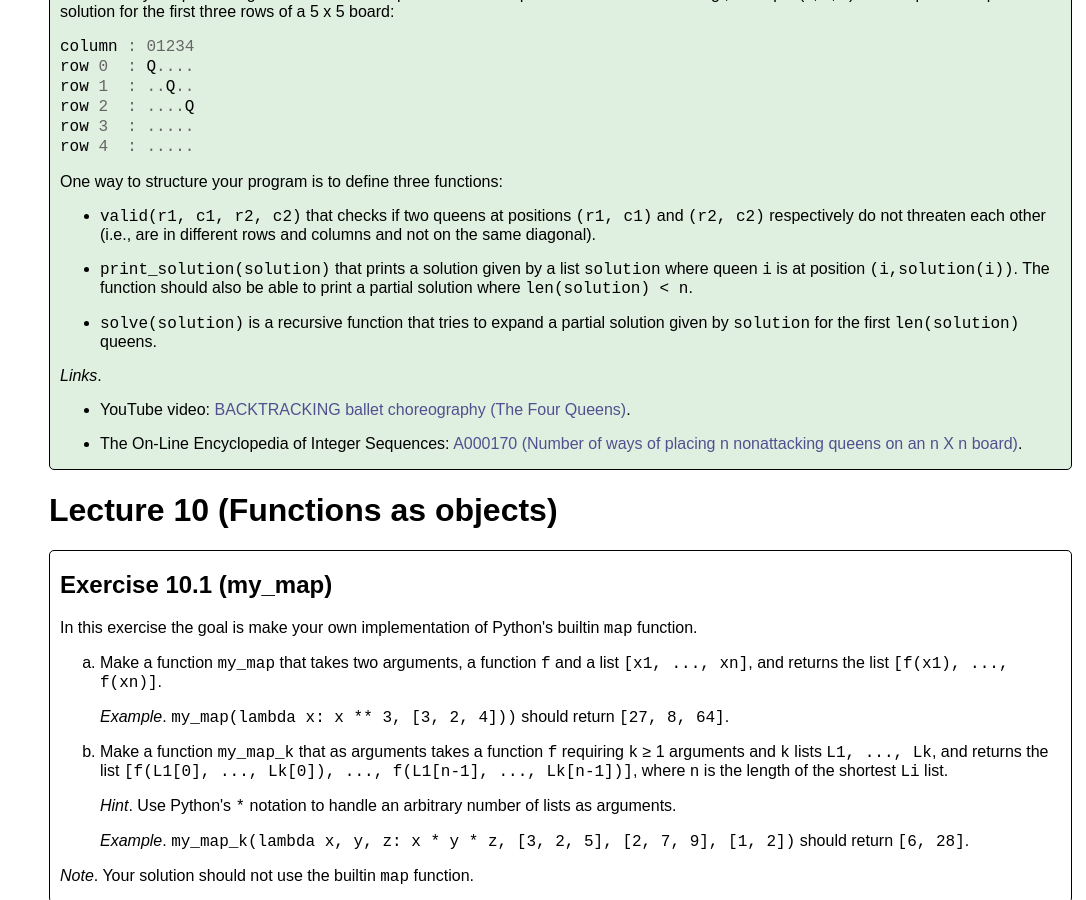
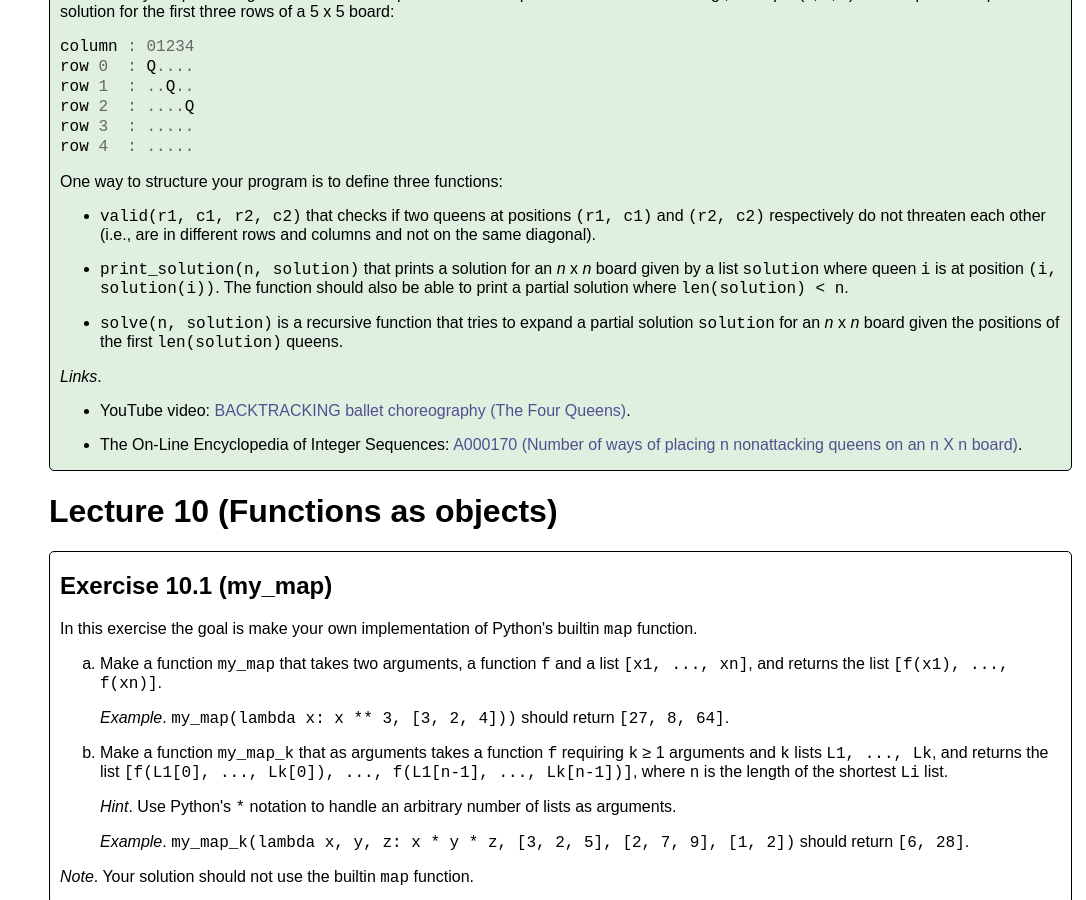
Before and after one commit to gsbrodal/gsbrodal.github.io, a Jekyll site: the page built from ipsa/exercises.html, in a window 1280 px wide and 900 px high, scrolled down 23135 px. Shown: the whole window, without its empty margins (194-1280 px from the left). Built offline with Jekyll 4.4.1, drawn with Linux system fonts in a browser that asks for light colours.

Commit message:
exercises.html all-slides-with-answers.pdf all-slides.pdf hierarchies.pdf hierarchies.pptx

```diff
--- a/ipsa/exercises.html
+++ b/ipsa/exercises.html
@@ -1020,10 +1020,10 @@ length <em>i</em> with the column positions for the queens in the <em>i</em> fir
 <p><code>valid(r1, c1, r2, c2)</code> that checks if two queens at positions <code>(r1, c1)</code> and <code>(r2, c2)</code> respectively do not threaten each other (i.e., are in different rows and columns and not on the same diagonal).</p>
 </li>
 <li>
-<p><code>print_solution(solution)</code> that prints a solution given by a list <code>solution</code> where queen <code>i</code> is at position <code>(i,solution(i))</code>. The function should also be able to print a partial solution where <code>len(solution) &lt; n</code>.</p>
-</li>
-<li>
-<p><code>solve(solution)</code> is a recursive function that tries to expand a partial solution given by <code>solution</code> for the first <code>len(solution)</code> queens.</p>
+<p><code>print_solution(n, solution)</code> that prints a solution for an <em>n</em> x <em>n</em> board given by a list <code>solution</code> where queen <code>i</code> is at position <code>(i, solution(i))</code>. The function should also be able to print a partial solution where <code>len(solution) &lt; n</code>.</p>
+</li>
+<li>
+<p><code>solve(n, solution)</code> is a recursive function that tries to expand a partial solution <code>solution</code> for an <em>n</em> x <em>n</em> board given the positions of the first <code>len(solution)</code> queens.</p>
 </li>
 </ul>
 <p><em>Links</em>.</p>
```
Also changed, not shown: 2 other files.
